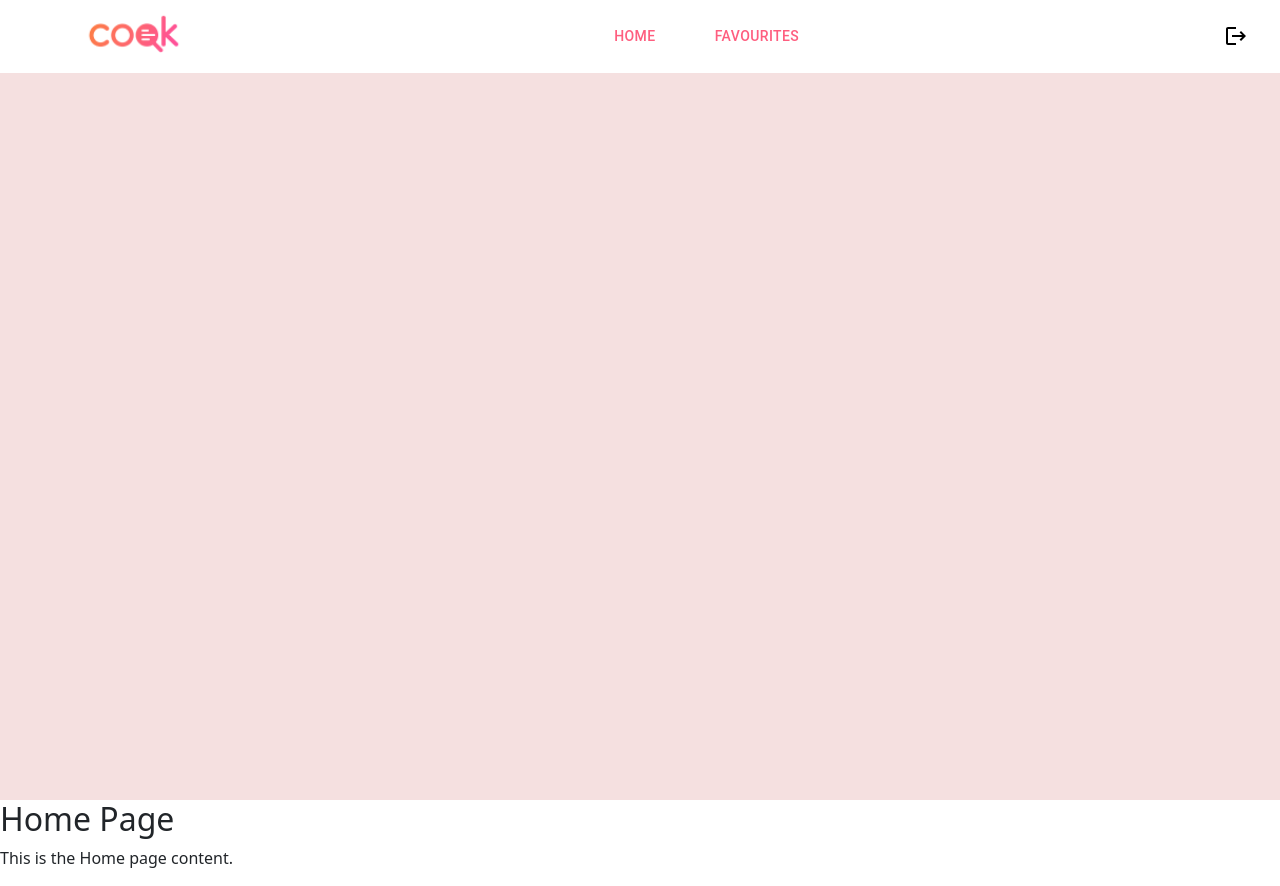
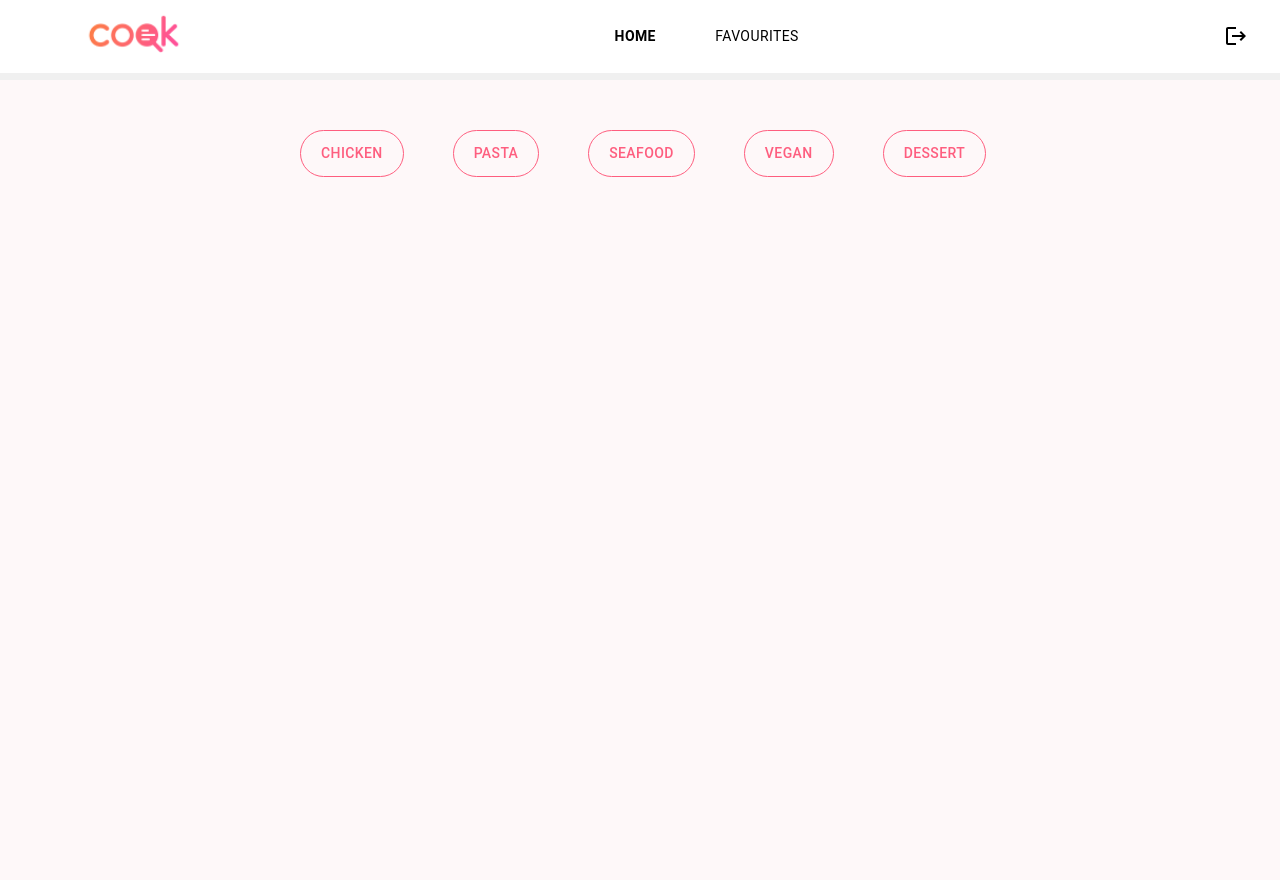
Before and after one commit to sachinibuddhika/FoodRecipeApp, a React (Vite) app in the folder recipe-app/: page /home in a window 1280 px wide. Built offline with nearby package versions, Linux system fonts and the light colour scheme.

Commit message:
created cards in home component

```diff
--- /dev/null
+++ b/recipe-app/index.css
@@ -0,0 +1,15 @@
+* {
+    margin: 0;
+    padding: 0;
+    box-sizing: border-box;
+  }
+
+  /* Ensure there's no unwanted margin at the top of the body */
+  body {
+    margin: 0;
+  }
+
+  /* Optionally, remove any border if it's appearing from a specific element */
+  div {
+    border: none; /* If you see a border */
+  }
--- a/recipe-app/package.json
+++ b/recipe-app/package.json
@@ -18,7 +18,8 @@
     "bootstrap": "^5.3.3",
     "react": "^18.3.1",
     "react-dom": "^18.3.1",
-    "react-router-dom": "^6.28.0"
+    "react-router-dom": "^6.28.0",
+    "styled-components": "^6.1.13"
   },
   "devDependencies": {
     "@eslint/js": "^9.13.0",
--- a/recipe-app/src/App.jsx
+++ b/recipe-app/src/App.jsx
@@ -6,6 +6,7 @@ import Login from "./Login";
 import Home from "./Home";
 import Favourite from "./Favourite";
 import Navbar from "./Navbar";
+import { Outlet } from "react-router-dom";
 
 function App() {
   return (
@@ -28,10 +29,15 @@ function LayoutWithNavbar() {
   return (
     <>
       <Navbar />
-      <Routes>
-        <Route path="/home" element={<Home />} />
-        <Route path="/favourite" element={<Favourite />} />
-      </Routes>
+
+      <div
+        style={{
+          paddingTop: "80px",
+          backgroundColor: "#f0f0f0",
+        }}
+      >
+        <Outlet />
+      </div>
     </>
   );
 }
--- a/recipe-app/src/Favourite.jsx
+++ b/recipe-app/src/Favourite.jsx
@@ -1,8 +1,9 @@
 import * as React from "react";
 
 function Favourite() {
+  console.log("Favourite page rendered");
   return (
-    <div>
+    <div style={{ backgroundColor: "#f5e0e0", minHeight: "100vh" }}>
       <h2>Favourites Page</h2>
       <p>This is the Favourites page content.</p>
     </div>
--- /dev/null
+++ b/recipe-app/src/FilterListToggle.jsx
@@ -0,0 +1,92 @@
+import { ToggleButtonGroup } from "@mui/material";
+import { ToggleButton } from "@mui/material";
+import * as React from "react";
+
+function FilterListToggle({ options, value, selectToggle }) {
+  return (
+    <div>
+      <ToggleButtonGroup
+        value={value}
+        onChange={(event, newValue) => selectToggle(newValue)}
+        exclusive
+        sx={{
+          display: "flex",
+          justifyContent: "space-between",
+          width: "100%",
+          margin: "0",
+        }}
+      >
+        {options.map((option) => (
+          <ToggleButton
+            key={option.id}
+            value={option.value}
+            sx={{
+              border: "1px solid rgba(0, 0, 0, 0.12)",
+              padding: "10px 20px",
+              color: "#fe5e7f",
+              backgroundColor: "transparent",
+              marginTop: "50px",
+
+              "&.MuiToggleButton-root": {
+                borderColor: "#fe5e7f",
+              },
+              "&:hover": {
+                backgroundColor: "#fe5e7f",
+                color: "#fff",
+              },
+
+              "&.Mui-selected": {
+                backgroundColor: "#fe5e7f",
+                color: "#fff",
+              },
+
+              ":first-of-type": {
+                marginLeft: "300px",
+                marginRight: "50px",
+                borderTopLeftRadius: "50px",
+                borderTopRightRadius: "50px",
+                borderBottomLeftRadius: "50px",
+                borderBottomRightRadius: "50px",
+              },
+              ":last-of-type": {
+                marginRight: "400px",
+                borderTopLeftRadius: "50px",
+                borderTopRightRadius: "50px",
+                borderBottomLeftRadius: "50px",
+                borderBottomRightRadius: "50px",
+              },
+
+              ":nth-of-type(2)": {
+                marginRight: "50px",
+                borderTopLeftRadius: "50px",
+                borderTopRightRadius: "50px",
+                borderBottomLeftRadius: "50px",
+                borderBottomRightRadius: "50px",
+              },
+
+              ":nth-of-type(3)": {
+                marginRight: "50px",
+                borderTopLeftRadius: "50px",
+                borderTopRightRadius: "50px",
+                borderBottomLeftRadius: "50px",
+                borderBottomRightRadius: "50px",
+              },
+
+              ":nth-of-type(4)": {
+                marginRight: "50px",
+                borderTopLeftRadius: "50px",
+                borderTopRightRadius: "50px",
+                borderBottomLeftRadius: "50px",
+                borderBottomRightRadius: "50px",
+              },
+            }}
+          >
+            {option.value}
+          </ToggleButton>
+        ))}
+      </ToggleButtonGroup>
+    </div>
+  );
+}
+
+export default FilterListToggle;
--- a/recipe-app/src/Home.jsx
+++ b/recipe-app/src/Home.jsx
@@ -1,11 +1,68 @@
-import React from "react";
+import React, { useState } from "react";
+import FilterListToggle from "./FilterListToggle";
 import Navbar from "./Navbar";
+import MealCard from "./MealCard";
 
 function Home() {
+  const [selectedCategory, setSelectedCategory] = useState(null);
+
+  const categories = {
+    1: { id: 1, value: "Chicken" },
+    2: { id: 2, value: "Pasta" },
+    3: { id: 3, value: "Seafood" },
+    4: { id: 4, value: "Vegan" },
+    5: { id: 5, value: "Dessert" },
+  };
+
+  const categoryArray = Object.values(categories);
+
+  const foodsByCategory = {
+    Chicken: [
+      "Grilled Chicken",
+      "Chicken Wings",
+      "Chicken Salad",
+      "Grilled Chicken",
+      "Chicken Wings",
+      "Chicken Salad",
+    ],
+    Pasta: ["Spaghetti", "Mac n Cheese", "Pasta Alfredo"],
+    Seafood: ["Salmon", "Shrimp Cocktail", "Fish Tacos"],
+    Vegan: ["Vegan Burger", "Tofu Stir Fry", "Vegan Pizza"],
+    Dessert: ["Chocolate Cake", "Ice Cream", "Cupcakes"],
+  };
+
+  const handleCategorySelect = (category) => {
+    setSelectedCategory(category);
+  };
+
   return (
-    <div>
-      <h2>Home Page</h2>
-      <p>This is the Home page content.</p>
+    <div style={{ backgroundColor: "#fef8f9", minHeight: "100vh" }}>
+      <FilterListToggle
+        options={categoryArray}
+        value={selectedCategory}
+        selectToggle={handleCategorySelect}
+      />
+
+      <div>
+        {selectedCategory && (
+          <div
+            style={{
+              display: "grid",
+              gridTemplateColumns: "repeat(5, 1fr)",
+              gap: "50px 30px",
+              padding: "20px",
+              justifyItems: "center",
+              marginLeft: "270px",
+              marginRight: "270px",
+              marginTop: "30px",
+            }}
+          >
+            {foodsByCategory[selectedCategory]?.map((food, index) => (
+              <MealCard key={index} mealName={food} index={index} />
+            ))}
+          </div>
+        )}
+      </div>
     </div>
   );
 }
--- /dev/null
+++ b/recipe-app/src/MealCard.jsx
@@ -0,0 +1,46 @@
+import React from "react";
+import { Card, CardContent, Typography, CardActionArea } from "@mui/material";
+
+function MealCard({ mealName }) {
+  return (
+    <Card
+      sx={{
+        width: "100%",
+        height: "150px",
+        borderRadius: "10px",
+        backgroundColor: "#f1f1f1",
+        boxShadow: "0 4px 8px rgba(0, 0, 0, 0.1)",
+        display: "flex",
+        alignItems: "center",
+        justifyContent: "center",
+        transition: "transform 0.2s ease, box-shadow 0.2s ease",
+        "&:hover": {
+          transform: "scale(1.05)",
+          boxShadow: "0 6px 12px rgba(0, 0, 0, 0.2)",
+        },
+      }}
+    >
+      <CardActionArea>
+        <CardContent
+          sx={{
+            textAlign: "center",
+          }}
+        >
+          <Typography
+            variant="h6"
+            component="div"
+            sx={{
+              color: "black",
+              fontSize: "0.8rem",
+              fontWeight: "normal",
+            }}
+          >
+            {mealName}
+          </Typography>
+        </CardContent>
+      </CardActionArea>
+    </Card>
+  );
+}
+
+export default MealCard;
--- a/recipe-app/src/Navbar.jsx
+++ b/recipe-app/src/Navbar.jsx
@@ -4,25 +4,27 @@ import Toolbar from "@mui/material/Toolbar";
 import IconButton from "@mui/material/IconButton";
 import Typography from "@mui/material/Typography";
 import { makeStyles } from "@mui/material";
-import { Link } from "react-router-dom";
+import { Link, useLocation } from "react-router-dom";
 import logo from "./assets/logo.png";
 import LogoutIcon from "@mui/icons-material/Logout";
 import { useNavigate } from "react-router-dom";
 
 function Navbar() {
   const navigate = useNavigate();
+  const location = useLocation();
 
   const handleLogout = () => {
     localStorage.removeItem("authToken");
     navigate("/login");
   };
   return (
-    <div style={{ backgroundColor: "#f5e0e0", minHeight: "100vh" }}>
     <AppBar
-        position="static"
+      position="fixed"
       sx={{
         backgroundColor: "white",
         boxShadow: "none",
+        width: "100%",
+        zIndex: 1300,
       }}
     >
       <Toolbar
@@ -64,7 +66,8 @@ function Navbar() {
             to="/home"
             sx={{
               margin: "0 20px",
-                color: "#fe5e7f",
+              color: "black",
+              fontWeight: location.pathname === "/home" ? "bold" : "normal",
             }}
           >
             Home
@@ -75,12 +78,15 @@ function Navbar() {
             to="/favourite"
             sx={{
               margin: "0 20px",
-                color: "#fe5e7f",
+              color: "black",
+              fontWeight:
+                location.pathname === "/favourite" ? "bold" : "normal",
             }}
           >
             Favourites
           </Button>
         </div>
+
         <IconButton
           aria-label="logout"
           onClick={handleLogout}
@@ -90,7 +96,6 @@ function Navbar() {
         </IconButton>
       </Toolbar>
     </AppBar>
-    </div>
   );
 }
 
```
Also changed, not shown: 1 other file (tests, documents, lock files or other folders). Lines whose indentation alone changed are shown as unchanged.
